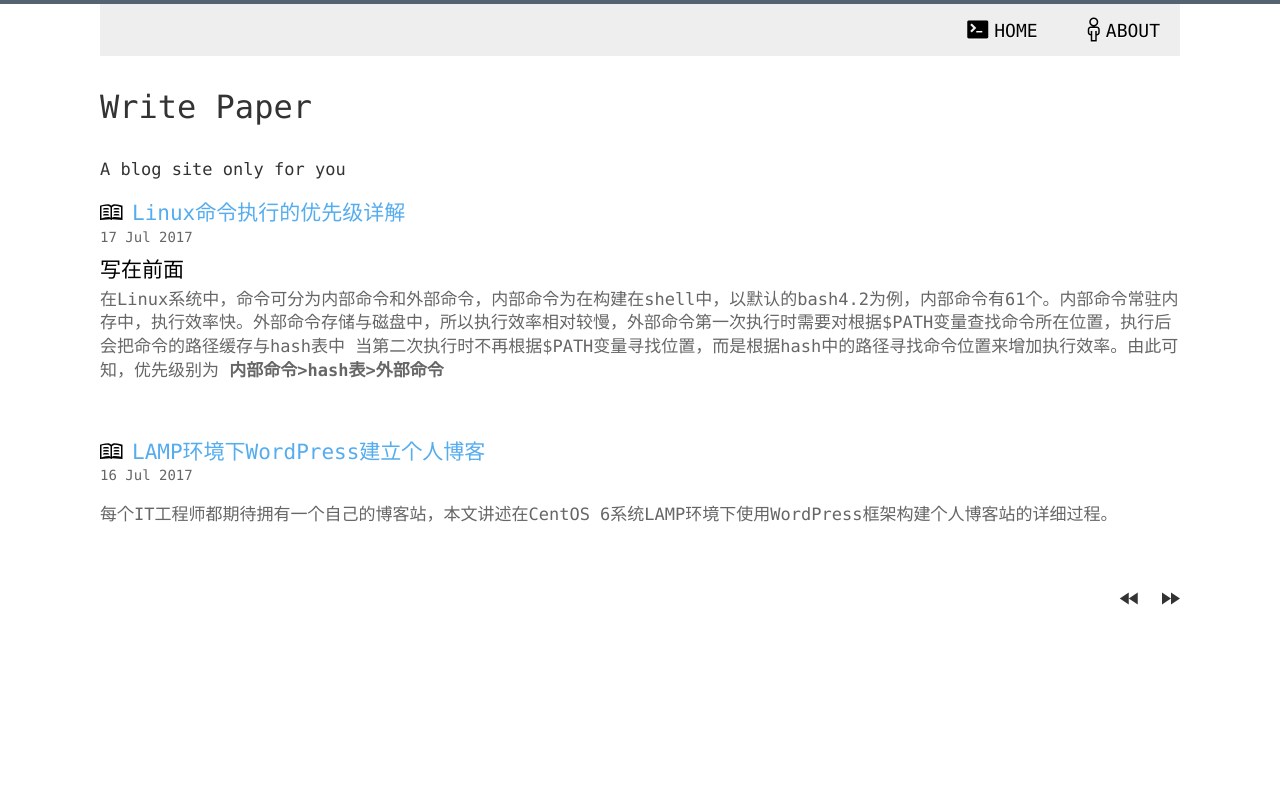
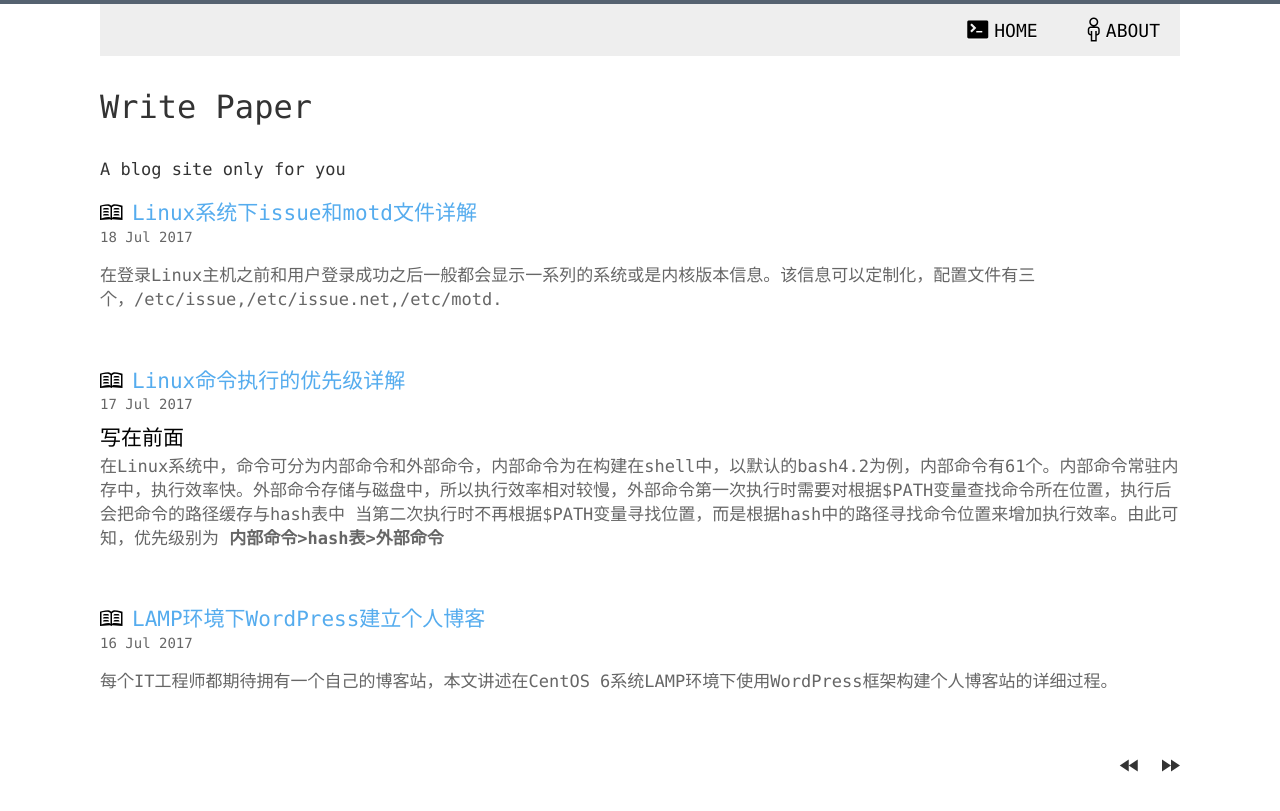
Before and after one commit to yangzhih/yangzhih.github.com, a Jekyll site: the page built from index.html, in a window 1280 px wide. Shown: the top 811 px of the page. Built offline with Jekyll 4.4.1, drawn with Linux system fonts in a browser that asks for light colours; the list of posts is cut into pages by our own code; part of the change alters nothing that is shown.

Commit message:
add blog

```diff
--- /dev/null
+++ b/_posts/2017-07-18-issue_and_motd_file.md
@@ -0,0 +1,67 @@
+---
+layout: post
+title: "Linux系统下issue和motd文件详解"
+description: "Linux系统下issue和motd文件详解"
+category: articles
+tags: [issue,motd]
+comments: false
+---
+
+在登录Linux主机之前和用户登录成功之后一般都会显示一系列的系统或是内核版本信息。该信息可以定制化，配置文件有三个，/etc/issue,/etc/issue.net,/etc/motd.
+
+### 1，/etc/issue
+	issue配置文件中的信息显示于非CRT链接[本地登录或者本地的虚拟终端登录（ctrl+alt+F1-7）]的用户登录操作之前.管理员可对本文件进行自定义修
+	改。众所周知，在Linux环境中，提示信息越少，系统就越安全，把自己系统的版本信息暴露出来，无疑是一个巨大隐患，所以生产环境中，一般把该文件
+	清空。
+
+### 2，/etc/issue.net
+	issue.net文件与issue文件功能近乎相同，只是所针对登录方式不同，issue.net文件针对与使用telnet链接登录的用户，由于telnet协议是明文传
+	输的方式,所以很少涉及该文件。文件内容默认与issue内容相同，出于安全考虑，建议清空该文件。
+
+### 3，/etc/motd
+	motd(message of today，即布告栏信息)，文件信息显示于用户登录成功之后，可实现自定义输出。用户可设置欢迎界面。该文件最大的作用就是可以
+	发布一些重要的维护信息，比如管理员可以在该文件编辑系统的升级维护的简要信息以通知用户做好相应工作。
+
+
+### 4，/etc/issue,/etc/issue.net文件中常用字段含义
+
+	\m 机器的体积结构(CPU架构，uname -m)
+	\n 主机名(hostname,uname -n)
+	\d 系统当前日期
+	\t 系统当前时间
+	\l 当前终端名(tty)
+	\s 操作系统名
+	\o 域名
+	\r 内核版本号(uname -r)
+	\u 当前登录的用户数
+	\v 操作系统构建日期
+
+### 5,开心小实验
+
+复制下面代码到你的/etc/motd文件，然后执行 source /etc/motd 使该配置生效，然后重新登录神奇的事情就发生了，每天把佛祖放在服务器上拜一拜，祈祷服务器不宕机.
+
+			  _oo0oo_
+			 088888880
+			 88" . "88
+			 (| -_- |)
+			  0\ = /0
+	               ___/'---'\___
+	             .' \\\\| |//// '.
+	            / \\\\|||:|||//// \
+	           /_ ||||| -:- ||||| _\
+	          |   | \\\\\-///// |   |
+	          | \_|  ''\---/''  |_/ |
+	          \  .-\__  '-'  __/-.  /
+	        ___'. .'  /--.--\  '. .'___
+	     ."" '<  '.___\_<|>_/___.' >'  "".
+	    | | : '-  \'.;'\ _ /';.'/ - ' : | |
+	    \  \ '_.   \_ __\ /__ _/   ._' /  /
+	====='-.____'.___ \_____/___.-'____.-'=====
+
+	^^^^^^^^^^^^^^^^^^^^^^^^^^^^^^^^^^^^^^^^^^^^^^^^
+	        佛祖保佑    iii    永不死机
+
+在登录系统之前，显示系统当前日期和时间
+
+	[root@centos6 ~]# echo "\d \t" >> /etc/issue  #添加两个字段，含义在第4步
+	[root@centos6 ~]# source /etc/issue   #使配置生效
--- a/about.md
+++ b/about.md
@@ -3,4 +3,7 @@ layout: default
 title: About Vinit Kumar
 ---
 
+一个只写文章的博客网站，，，，，，，作者：杨志恒
+
+
 {{site.about}}
```
